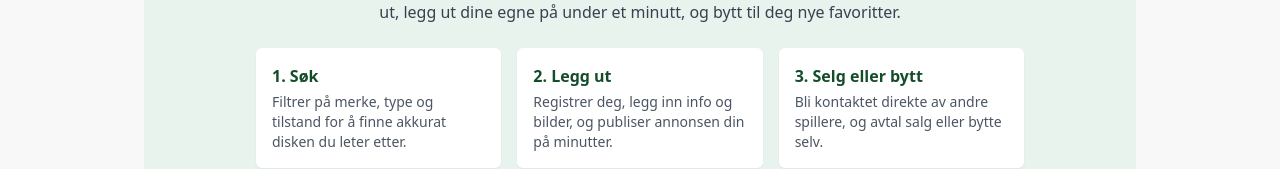
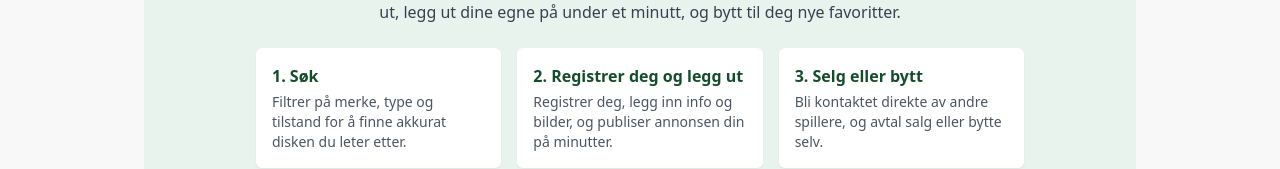
Before and after one commit to LeanderTS/Disktorget, a Next.js app: page / in a window 1280 px wide. Shown: the part 257-426 px from the top of the page. Built offline with nearby package versions, Linux system fonts and the light colour scheme; no server answers; the database is empty.

Commit message:
Update Hero.tsx

```diff
--- a/src/components/Hero.tsx
+++ b/src/components/Hero.tsx
@@ -18,7 +18,7 @@ export default function Hero() {
           </p>
         </div>
         <div className="rounded-md bg-white p-4 shadow-sm">
-          <div className="font-semibold text-brand-dark">2. Legg ut</div>
+          <div className="font-semibold text-brand-dark">2. Registrer deg og legg ut</div>
           <p className="mt-1 text-sm text-gray-600">
             Registrer deg, legg inn info og bilder, og publiser annonsen din på minutter.
           </p>
```
